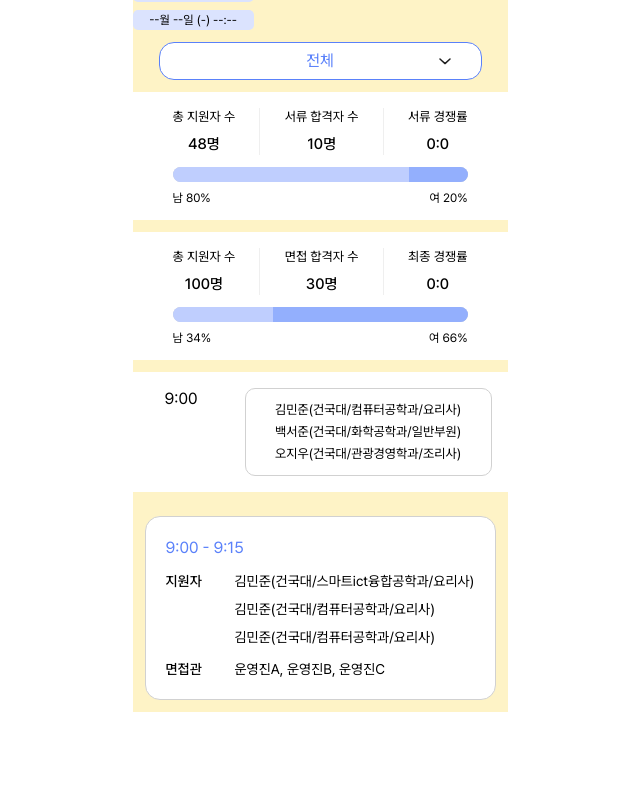
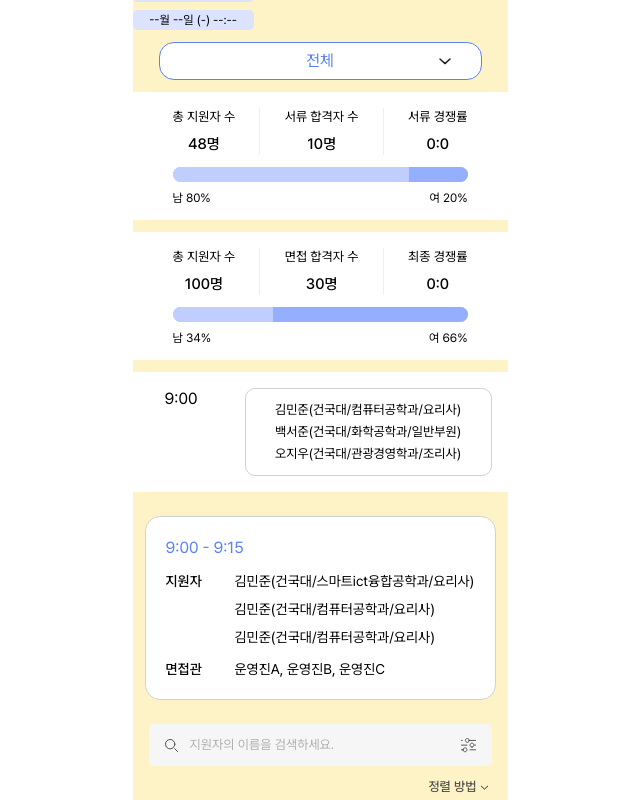
Before and after one commit to Konkuk-KUIT/CAMPUSFORM-Web, a Next.js app: page /test/seoin in a window 1280 px wide. Shown: the part 717-1517 px from the top of the page, without its empty margins (320-960 px from the left). Before the commit the page ends 1429 px from the top, so only its background shows below. Built offline with nearby package versions, Linux system fonts and the light colour scheme.

Commit message:
feat : 서치바 컴포넌트 제작, 아이콘 추가

```diff
--- a/src/app/test/seoin/page.tsx
+++ b/src/app/test/seoin/page.tsx
@@ -15,9 +15,12 @@ import AllAccordion from '@/components/AllAccordion';
 import ResultCard from '@/components/ResultCard';
 import ApplicantTimeSlotCard from '@/components/ApplicantTimeSlotCard';
 import ScheduleResultCard from '@/components/ScheduleResultCard';
+import SearchBar from '@/components/form/SearchBar';
 
 export default function SeoinTest() {
   const [selectedTime, setSelectedTime] = useState<string | null>(null);
+  const [searchQuery, setSearchQuery] = useState('');
+  const [sortBy, setSortBy] = useState('name-asc');
   return (
     <>
       <div className="min-h-screen space-y-3 bg-amber-100">
@@ -110,6 +113,16 @@ export default function SeoinTest() {
             interviewers={['운영진A', '운영진B', '운영진C']}
           />
         </div>
+
+        {/* 서치바 */}
+        <SearchBar
+          placeholder="지원자의 이름을 검색하세요."
+          onSearch={setSearchQuery}
+          onFilterClick={() => console.log('필터')}
+          showSort={true}
+          sortValue={sortBy}
+          onSortChange={setSortBy}
+        />
       </div>
     </>
   );
--- /dev/null
+++ b/src/components/form/SearchBar.tsx
@@ -0,0 +1,73 @@
+'use client';
+
+import { useState } from 'react';
+import Image from 'next/image';
+import SelectModalWide from '@/components/SelectModalWide';
+
+interface SearchBarProps {
+  placeholder?: string;
+  onSearch?: (value: string) => void;
+  onFilterClick?: () => void;
+  showSort?: boolean;
+  sortValue?: string;
+  onSortChange?: (value: string) => void;
+}
+
+export default function SearchBar({
+  placeholder = '검색하세요.',
+  onSearch,
+  onFilterClick,
+  showSort = false,
+  sortValue,
+  onSortChange,
+}: SearchBarProps) {
+  const [isOpen, setIsOpen] = useState(false);
+
+  const sortOptions = [
+    { id: 'name-asc', label: '이름 오름차순' },
+    { id: 'name-desc', label: '이름 내림차순' },
+    { id: 'star', label: '별표 순' },
+  ];
+
+  const handleSortChange = (value: string) => {
+    onSortChange?.(value);
+    setIsOpen(false);
+  };
+
+  return (
+    <div>
+      <div className="bg-gray-50 mx-4 my-2 rounded-5 flex items-center justify-between px-4 py-3">
+        <div className="flex items-center gap-3 flex-1">
+          <Image src="/icons/search.svg" alt="검색" width={13} height={13} />
+          <input
+            type="text"
+            placeholder={placeholder}
+            onChange={e => onSearch?.(e.target.value)}
+            className="flex-1 outline-none text-gray-300 placeholder:text-gray-300 text-body-sm-rg"
+          />
+        </div>
+        <button onClick={onFilterClick} className="cursor-pointer">
+          <Image src="/icons/filter.svg" alt="필터" width={15} height={15} />
+        </button>
+      </div>
+
+      {showSort && (
+        <div className="flex justify-end px-4 py-1 relative ">
+          <button onClick={() => setIsOpen(!isOpen)} className="flex items-center text-body-sm text-gray-700">
+            정렬 방법
+            <Image src="/icons/chevron-down.svg" alt="펼치기" width={15} height={15} />
+          </button>
+
+          {isOpen && (
+            <>
+              <div className="fixed inset-0 z-10" onClick={() => setIsOpen(false)} />
+              <div className="absolute top-full right-4 z-20">
+                <SelectModalWide options={sortOptions} value={sortValue} onChange={handleSortChange} />
+              </div>
+            </>
+          )}
+        </div>
+      )}
+    </div>
+  );
+}
```
Also changed, not shown: public/icons/filter.svg (added), public/icons/search.svg (added).
